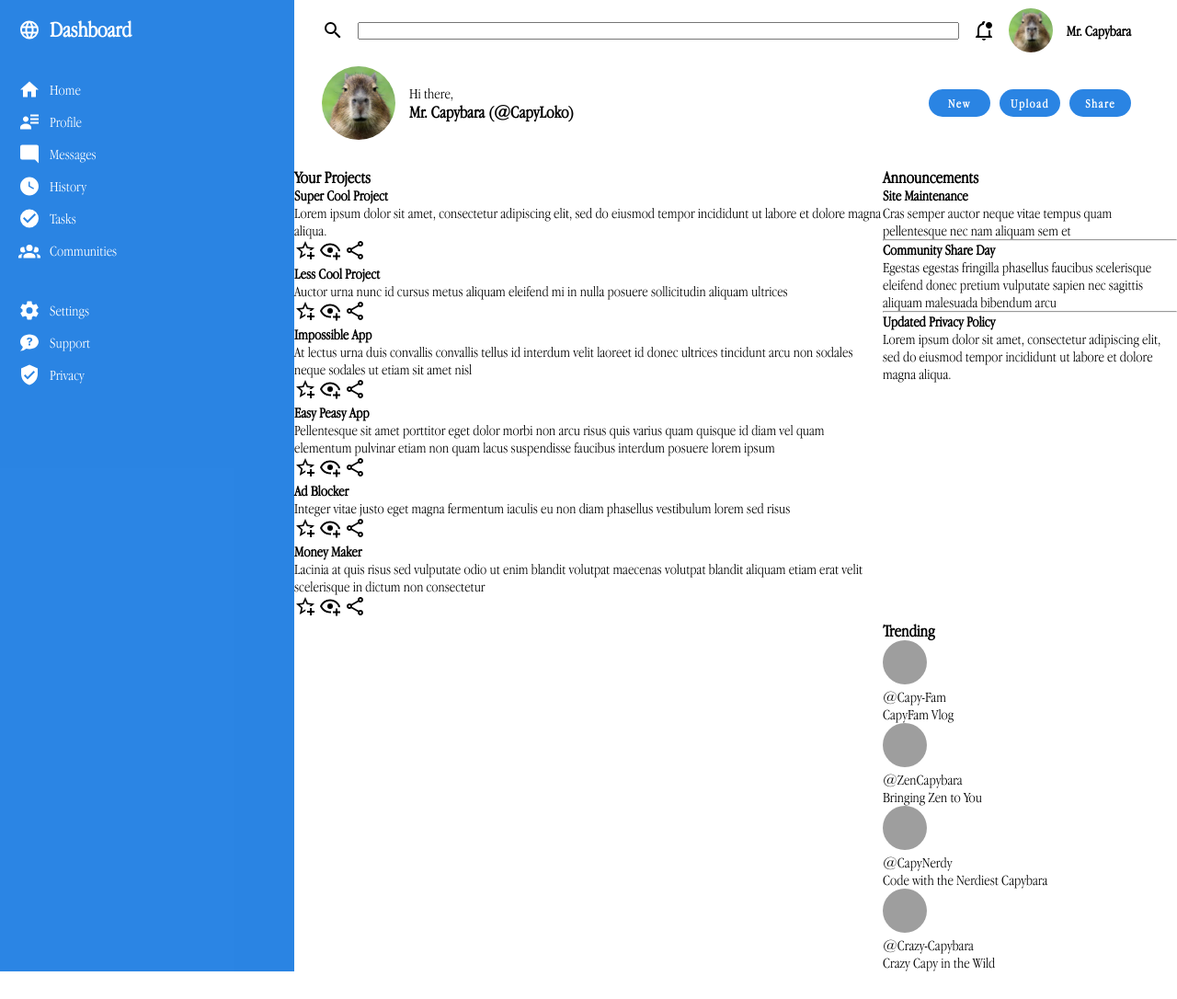
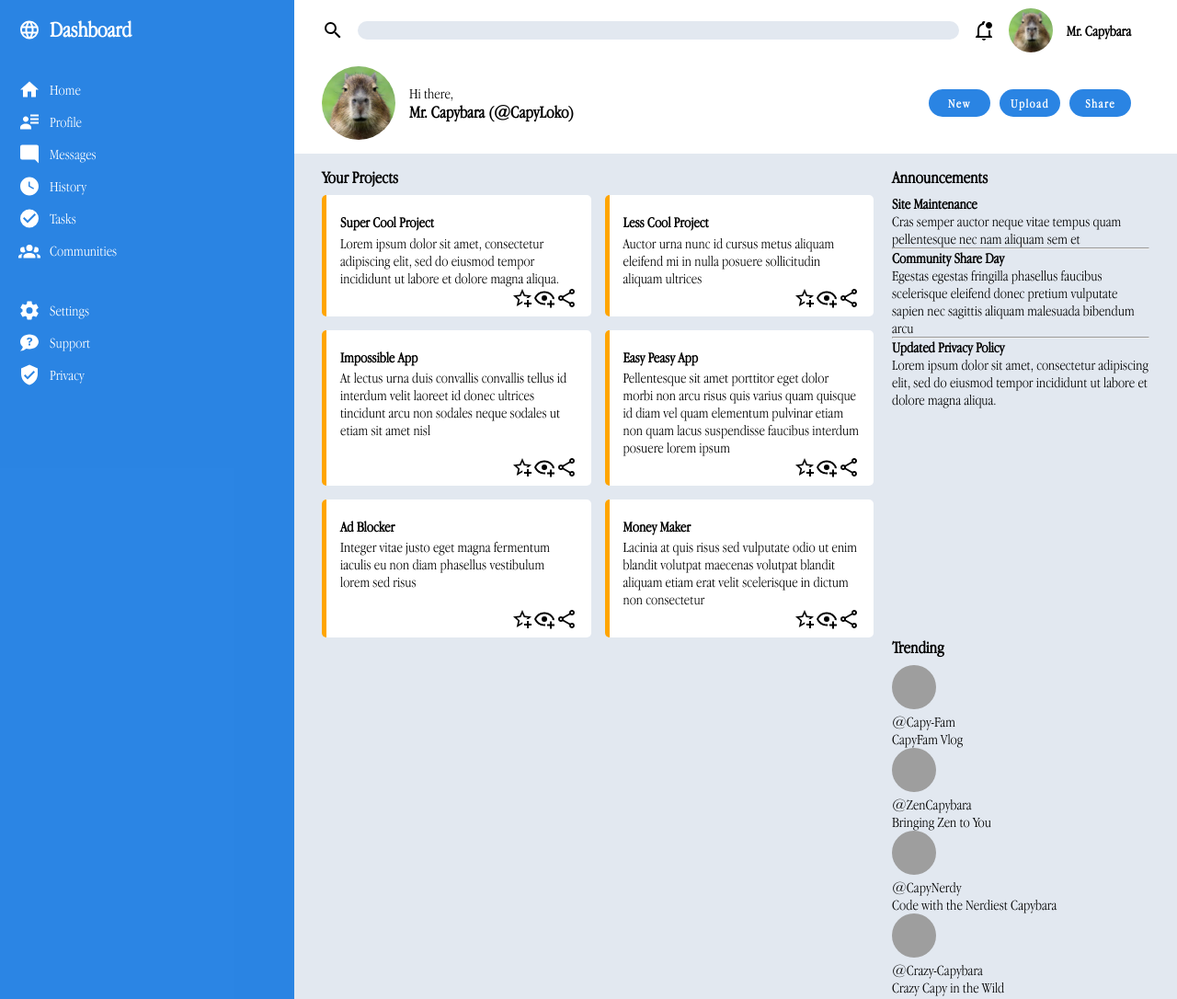
Before and after one commit to L-Benvenuti/project-admin.dashboard, a plain HTML site: page index.html in a window 1280 px wide. Shown: the top 1086 px of the page at 92% size. Before the commit the page ends 1056 px from the top, so only its background shows below. Drawn offline with Linux system fonts and the light colour scheme; grey boxes are pictures that could not be loaded.

Commit message:
add/fix: projects section layout grid/flex + cards layout and styling

```diff
--- a/index.html
+++ b/index.html
@@ -81,46 +81,60 @@
         <div class="projects">
             <h3>Your Projects</h3>
             <div class="items">
+                <div class="cards">
                     <h4>Super Cool Project</h4>
                     <p>Lorem ipsum dolor sit amet, consectetur adipiscing elit, sed do eiusmod tempor incididunt ut labore et dolore magna aliqua.</p>
+                    <div class="links">
                         <svg xmlns="http://www.w3.org/2000/svg" viewBox="0 0 24 24"><title>star-plus-outline</title><path d="M5.8 21L7.4 14L2 9.2L9.2 8.6L12 2L14.8 8.6L22 9.2L18.8 12H18C17.3 12 16.6 12.1 15.9 12.4L18.1 10.5L13.7 10.1L12 6.1L10.3 10.1L5.9 10.5L9.2 13.4L8.2 17.7L12 15.4L12.5 15.7C12.3 16.2 12.1 16.8 12.1 17.3L5.8 21M17 14V17H14V19H17V22H19V19H22V17H19V14H17Z" /></svg>
                         <svg xmlns="http://www.w3.org/2000/svg" viewBox="0 0 24 24"><title>eye-plus-outline</title><path d="M12,4.5C7,4.5 2.73,7.61 1,12C2.73,16.39 7,19.5 12,19.5C12.36,19.5 12.72,19.5 13.08,19.45C13.03,19.13 13,18.82 13,18.5C13,18.14 13.04,17.78 13.1,17.42C12.74,17.46 12.37,17.5 12,17.5C8.24,17.5 4.83,15.36 3.18,12C4.83,8.64 8.24,6.5 12,6.5C15.76,6.5 19.17,8.64 20.82,12C20.7,12.24 20.56,12.45 20.43,12.68C21.09,12.84 21.72,13.11 22.29,13.5C22.56,13 22.8,12.5 23,12C21.27,7.61 17,4.5 12,4.5M12,9A3,3 0 0,0 9,12A3,3 0 0,0 12,15A3,3 0 0,0 15,12A3,3 0 0,0 12,9M18,14.5V17.5H15V19.5H18V22.5H20V19.5H23V17.5H20V14.5H18Z" /></svg>
                         <svg xmlns="http://www.w3.org/2000/svg" viewBox="0 0 24 24"><title>share-variant-outline</title><path d="M18 16.08C17.24 16.08 16.56 16.38 16.04 16.85L8.91 12.7C8.96 12.47 9 12.24 9 12S8.96 11.53 8.91 11.3L15.96 7.19C16.5 7.69 17.21 8 18 8C19.66 8 21 6.66 21 5S19.66 2 18 2 15 3.34 15 5C15 5.24 15.04 5.47 15.09 5.7L8.04 9.81C7.5 9.31 6.79 9 6 9C4.34 9 3 10.34 3 12S4.34 15 6 15C6.79 15 7.5 14.69 8.04 14.19L15.16 18.34C15.11 18.55 15.08 18.77 15.08 19C15.08 20.61 16.39 21.91 18 21.91S20.92 20.61 20.92 19C20.92 17.39 19.61 16.08 18 16.08M18 4C18.55 4 19 4.45 19 5S18.55 6 18 6 17 5.55 17 5 17.45 4 18 4M6 13C5.45 13 5 12.55 5 12S5.45 11 6 11 7 11.45 7 12 6.55 13 6 13M18 20C17.45 20 17 19.55 17 19S17.45 18 18 18 19 18.45 19 19 18.55 20 18 20Z" /></svg>
                     </div>
-            <div class="items">
+                </div>
+                <div class="cards">
                     <h4>Less Cool Project</h4>
                     <p>Auctor urna nunc id cursus metus aliquam eleifend mi in nulla posuere sollicitudin aliquam ultrices</p>
+                    <div class="links">
                         <svg xmlns="http://www.w3.org/2000/svg" viewBox="0 0 24 24"><title>star-plus-outline</title><path d="M5.8 21L7.4 14L2 9.2L9.2 8.6L12 2L14.8 8.6L22 9.2L18.8 12H18C17.3 12 16.6 12.1 15.9 12.4L18.1 10.5L13.7 10.1L12 6.1L10.3 10.1L5.9 10.5L9.2 13.4L8.2 17.7L12 15.4L12.5 15.7C12.3 16.2 12.1 16.8 12.1 17.3L5.8 21M17 14V17H14V19H17V22H19V19H22V17H19V14H17Z" /></svg>
                         <svg xmlns="http://www.w3.org/2000/svg" viewBox="0 0 24 24"><title>eye-plus-outline</title><path d="M12,4.5C7,4.5 2.73,7.61 1,12C2.73,16.39 7,19.5 12,19.5C12.36,19.5 12.72,19.5 13.08,19.45C13.03,19.13 13,18.82 13,18.5C13,18.14 13.04,17.78 13.1,17.42C12.74,17.46 12.37,17.5 12,17.5C8.24,17.5 4.83,15.36 3.18,12C4.83,8.64 8.24,6.5 12,6.5C15.76,6.5 19.17,8.64 20.82,12C20.7,12.24 20.56,12.45 20.43,12.68C21.09,12.84 21.72,13.11 22.29,13.5C22.56,13 22.8,12.5 23,12C21.27,7.61 17,4.5 12,4.5M12,9A3,3 0 0,0 9,12A3,3 0 0,0 12,15A3,3 0 0,0 15,12A3,3 0 0,0 12,9M18,14.5V17.5H15V19.5H18V22.5H20V19.5H23V17.5H20V14.5H18Z" /></svg>
                         <svg xmlns="http://www.w3.org/2000/svg" viewBox="0 0 24 24"><title>share-variant-outline</title><path d="M18 16.08C17.24 16.08 16.56 16.38 16.04 16.85L8.91 12.7C8.96 12.47 9 12.24 9 12S8.96 11.53 8.91 11.3L15.96 7.19C16.5 7.69 17.21 8 18 8C19.66 8 21 6.66 21 5S19.66 2 18 2 15 3.34 15 5C15 5.24 15.04 5.47 15.09 5.7L8.04 9.81C7.5 9.31 6.79 9 6 9C4.34 9 3 10.34 3 12S4.34 15 6 15C6.79 15 7.5 14.69 8.04 14.19L15.16 18.34C15.11 18.55 15.08 18.77 15.08 19C15.08 20.61 16.39 21.91 18 21.91S20.92 20.61 20.92 19C20.92 17.39 19.61 16.08 18 16.08M18 4C18.55 4 19 4.45 19 5S18.55 6 18 6 17 5.55 17 5 17.45 4 18 4M6 13C5.45 13 5 12.55 5 12S5.45 11 6 11 7 11.45 7 12 6.55 13 6 13M18 20C17.45 20 17 19.55 17 19S17.45 18 18 18 19 18.45 19 19 18.55 20 18 20Z" /></svg>
                     </div>
-            <div class="items">
+                </div>
+                <div class="cards">
                     <h4>Impossible App</h4>
                     <p>At lectus urna duis convallis convallis tellus id interdum velit laoreet id donec ultrices tincidunt arcu non sodales neque sodales ut etiam sit amet nisl</p>
+                    <div class="links">
                         <svg xmlns="http://www.w3.org/2000/svg" viewBox="0 0 24 24"><title>star-plus-outline</title><path d="M5.8 21L7.4 14L2 9.2L9.2 8.6L12 2L14.8 8.6L22 9.2L18.8 12H18C17.3 12 16.6 12.1 15.9 12.4L18.1 10.5L13.7 10.1L12 6.1L10.3 10.1L5.9 10.5L9.2 13.4L8.2 17.7L12 15.4L12.5 15.7C12.3 16.2 12.1 16.8 12.1 17.3L5.8 21M17 14V17H14V19H17V22H19V19H22V17H19V14H17Z" /></svg>
                         <svg xmlns="http://www.w3.org/2000/svg" viewBox="0 0 24 24"><title>eye-plus-outline</title><path d="M12,4.5C7,4.5 2.73,7.61 1,12C2.73,16.39 7,19.5 12,19.5C12.36,19.5 12.72,19.5 13.08,19.45C13.03,19.13 13,18.82 13,18.5C13,18.14 13.04,17.78 13.1,17.42C12.74,17.46 12.37,17.5 12,17.5C8.24,17.5 4.83,15.36 3.18,12C4.83,8.64 8.24,6.5 12,6.5C15.76,6.5 19.17,8.64 20.82,12C20.7,12.24 20.56,12.45 20.43,12.68C21.09,12.84 21.72,13.11 22.29,13.5C22.56,13 22.8,12.5 23,12C21.27,7.61 17,4.5 12,4.5M12,9A3,3 0 0,0 9,12A3,3 0 0,0 12,15A3,3 0 0,0 15,12A3,3 0 0,0 12,9M18,14.5V17.5H15V19.5H18V22.5H20V19.5H23V17.5H20V14.5H18Z" /></svg>
                         <svg xmlns="http://www.w3.org/2000/svg" viewBox="0 0 24 24"><title>share-variant-outline</title><path d="M18 16.08C17.24 16.08 16.56 16.38 16.04 16.85L8.91 12.7C8.96 12.47 9 12.24 9 12S8.96 11.53 8.91 11.3L15.96 7.19C16.5 7.69 17.21 8 18 8C19.66 8 21 6.66 21 5S19.66 2 18 2 15 3.34 15 5C15 5.24 15.04 5.47 15.09 5.7L8.04 9.81C7.5 9.31 6.79 9 6 9C4.34 9 3 10.34 3 12S4.34 15 6 15C6.79 15 7.5 14.69 8.04 14.19L15.16 18.34C15.11 18.55 15.08 18.77 15.08 19C15.08 20.61 16.39 21.91 18 21.91S20.92 20.61 20.92 19C20.92 17.39 19.61 16.08 18 16.08M18 4C18.55 4 19 4.45 19 5S18.55 6 18 6 17 5.55 17 5 17.45 4 18 4M6 13C5.45 13 5 12.55 5 12S5.45 11 6 11 7 11.45 7 12 6.55 13 6 13M18 20C17.45 20 17 19.55 17 19S17.45 18 18 18 19 18.45 19 19 18.55 20 18 20Z" /></svg>
                     </div>
-            <div class="items">
+                </div>
+                <div class="cards">
                     <h4>Easy Peasy App</h4>
                     <p>Pellentesque sit amet porttitor eget dolor morbi non arcu risus quis varius quam quisque id diam vel quam elementum pulvinar etiam non quam lacus suspendisse faucibus interdum posuere lorem ipsum</p>
+                    <div class="links">
                         <svg xmlns="http://www.w3.org/2000/svg" viewBox="0 0 24 24"><title>star-plus-outline</title><path d="M5.8 21L7.4 14L2 9.2L9.2 8.6L12 2L14.8 8.6L22 9.2L18.8 12H18C17.3 12 16.6 12.1 15.9 12.4L18.1 10.5L13.7 10.1L12 6.1L10.3 10.1L5.9 10.5L9.2 13.4L8.2 17.7L12 15.4L12.5 15.7C12.3 16.2 12.1 16.8 12.1 17.3L5.8 21M17 14V17H14V19H17V22H19V19H22V17H19V14H17Z" /></svg>
                         <svg xmlns="http://www.w3.org/2000/svg" viewBox="0 0 24 24"><title>eye-plus-outline</title><path d="M12,4.5C7,4.5 2.73,7.61 1,12C2.73,16.39 7,19.5 12,19.5C12.36,19.5 12.72,19.5 13.08,19.45C13.03,19.13 13,18.82 13,18.5C13,18.14 13.04,17.78 13.1,17.42C12.74,17.46 12.37,17.5 12,17.5C8.24,17.5 4.83,15.36 3.18,12C4.83,8.64 8.24,6.5 12,6.5C15.76,6.5 19.17,8.64 20.82,12C20.7,12.24 20.56,12.45 20.43,12.68C21.09,12.84 21.72,13.11 22.29,13.5C22.56,13 22.8,12.5 23,12C21.27,7.61 17,4.5 12,4.5M12,9A3,3 0 0,0 9,12A3,3 0 0,0 12,15A3,3 0 0,0 15,12A3,3 0 0,0 12,9M18,14.5V17.5H15V19.5H18V22.5H20V19.5H23V17.5H20V14.5H18Z" /></svg>
                         <svg xmlns="http://www.w3.org/2000/svg" viewBox="0 0 24 24"><title>share-variant-outline</title><path d="M18 16.08C17.24 16.08 16.56 16.38 16.04 16.85L8.91 12.7C8.96 12.47 9 12.24 9 12S8.96 11.53 8.91 11.3L15.96 7.19C16.5 7.69 17.21 8 18 8C19.66 8 21 6.66 21 5S19.66 2 18 2 15 3.34 15 5C15 5.24 15.04 5.47 15.09 5.7L8.04 9.81C7.5 9.31 6.79 9 6 9C4.34 9 3 10.34 3 12S4.34 15 6 15C6.79 15 7.5 14.69 8.04 14.19L15.16 18.34C15.11 18.55 15.08 18.77 15.08 19C15.08 20.61 16.39 21.91 18 21.91S20.92 20.61 20.92 19C20.92 17.39 19.61 16.08 18 16.08M18 4C18.55 4 19 4.45 19 5S18.55 6 18 6 17 5.55 17 5 17.45 4 18 4M6 13C5.45 13 5 12.55 5 12S5.45 11 6 11 7 11.45 7 12 6.55 13 6 13M18 20C17.45 20 17 19.55 17 19S17.45 18 18 18 19 18.45 19 19 18.55 20 18 20Z" /></svg>
                     </div>
-            <div class="items">
+                </div>
+                <div class="cards">
                     <h4>Ad Blocker</h4>
                     <p>Integer vitae justo eget magna fermentum iaculis eu non diam phasellus vestibulum lorem sed risus</p>
+                    <div class="links">
                         <svg xmlns="http://www.w3.org/2000/svg" viewBox="0 0 24 24"><title>star-plus-outline</title><path d="M5.8 21L7.4 14L2 9.2L9.2 8.6L12 2L14.8 8.6L22 9.2L18.8 12H18C17.3 12 16.6 12.1 15.9 12.4L18.1 10.5L13.7 10.1L12 6.1L10.3 10.1L5.9 10.5L9.2 13.4L8.2 17.7L12 15.4L12.5 15.7C12.3 16.2 12.1 16.8 12.1 17.3L5.8 21M17 14V17H14V19H17V22H19V19H22V17H19V14H17Z" /></svg>
                         <svg xmlns="http://www.w3.org/2000/svg" viewBox="0 0 24 24"><title>eye-plus-outline</title><path d="M12,4.5C7,4.5 2.73,7.61 1,12C2.73,16.39 7,19.5 12,19.5C12.36,19.5 12.72,19.5 13.08,19.45C13.03,19.13 13,18.82 13,18.5C13,18.14 13.04,17.78 13.1,17.42C12.74,17.46 12.37,17.5 12,17.5C8.24,17.5 4.83,15.36 3.18,12C4.83,8.64 8.24,6.5 12,6.5C15.76,6.5 19.17,8.64 20.82,12C20.7,12.24 20.56,12.45 20.43,12.68C21.09,12.84 21.72,13.11 22.29,13.5C22.56,13 22.8,12.5 23,12C21.27,7.61 17,4.5 12,4.5M12,9A3,3 0 0,0 9,12A3,3 0 0,0 12,15A3,3 0 0,0 15,12A3,3 0 0,0 12,9M18,14.5V17.5H15V19.5H18V22.5H20V19.5H23V17.5H20V14.5H18Z" /></svg>
                         <svg xmlns="http://www.w3.org/2000/svg" viewBox="0 0 24 24"><title>share-variant-outline</title><path d="M18 16.08C17.24 16.08 16.56 16.38 16.04 16.85L8.91 12.7C8.96 12.47 9 12.24 9 12S8.96 11.53 8.91 11.3L15.96 7.19C16.5 7.69 17.21 8 18 8C19.66 8 21 6.66 21 5S19.66 2 18 2 15 3.34 15 5C15 5.24 15.04 5.47 15.09 5.7L8.04 9.81C7.5 9.31 6.79 9 6 9C4.34 9 3 10.34 3 12S4.34 15 6 15C6.79 15 7.5 14.69 8.04 14.19L15.16 18.34C15.11 18.55 15.08 18.77 15.08 19C15.08 20.61 16.39 21.91 18 21.91S20.92 20.61 20.92 19C20.92 17.39 19.61 16.08 18 16.08M18 4C18.55 4 19 4.45 19 5S18.55 6 18 6 17 5.55 17 5 17.45 4 18 4M6 13C5.45 13 5 12.55 5 12S5.45 11 6 11 7 11.45 7 12 6.55 13 6 13M18 20C17.45 20 17 19.55 17 19S17.45 18 18 18 19 18.45 19 19 18.55 20 18 20Z" /></svg>
                     </div>
-            <div class="items">
+                </div>
+                <div class="cards">
                     <h4>Money Maker</h4>
                     <p>Lacinia at quis risus sed vulputate odio ut enim blandit volutpat maecenas volutpat blandit aliquam etiam erat velit scelerisque in dictum non consectetur</p>
+                    <div class="links">
                         <svg xmlns="http://www.w3.org/2000/svg" viewBox="0 0 24 24"><title>star-plus-outline</title><path d="M5.8 21L7.4 14L2 9.2L9.2 8.6L12 2L14.8 8.6L22 9.2L18.8 12H18C17.3 12 16.6 12.1 15.9 12.4L18.1 10.5L13.7 10.1L12 6.1L10.3 10.1L5.9 10.5L9.2 13.4L8.2 17.7L12 15.4L12.5 15.7C12.3 16.2 12.1 16.8 12.1 17.3L5.8 21M17 14V17H14V19H17V22H19V19H22V17H19V14H17Z" /></svg>
                         <svg xmlns="http://www.w3.org/2000/svg" viewBox="0 0 24 24"><title>eye-plus-outline</title><path d="M12,4.5C7,4.5 2.73,7.61 1,12C2.73,16.39 7,19.5 12,19.5C12.36,19.5 12.72,19.5 13.08,19.45C13.03,19.13 13,18.82 13,18.5C13,18.14 13.04,17.78 13.1,17.42C12.74,17.46 12.37,17.5 12,17.5C8.24,17.5 4.83,15.36 3.18,12C4.83,8.64 8.24,6.5 12,6.5C15.76,6.5 19.17,8.64 20.82,12C20.7,12.24 20.56,12.45 20.43,12.68C21.09,12.84 21.72,13.11 22.29,13.5C22.56,13 22.8,12.5 23,12C21.27,7.61 17,4.5 12,4.5M12,9A3,3 0 0,0 9,12A3,3 0 0,0 12,15A3,3 0 0,0 15,12A3,3 0 0,0 12,9M18,14.5V17.5H15V19.5H18V22.5H20V19.5H23V17.5H20V14.5H18Z" /></svg>
                         <svg xmlns="http://www.w3.org/2000/svg" viewBox="0 0 24 24"><title>share-variant-outline</title><path d="M18 16.08C17.24 16.08 16.56 16.38 16.04 16.85L8.91 12.7C8.96 12.47 9 12.24 9 12S8.96 11.53 8.91 11.3L15.96 7.19C16.5 7.69 17.21 8 18 8C19.66 8 21 6.66 21 5S19.66 2 18 2 15 3.34 15 5C15 5.24 15.04 5.47 15.09 5.7L8.04 9.81C7.5 9.31 6.79 9 6 9C4.34 9 3 10.34 3 12S4.34 15 6 15C6.79 15 7.5 14.69 8.04 14.19L15.16 18.34C15.11 18.55 15.08 18.77 15.08 19C15.08 20.61 16.39 21.91 18 21.91S20.92 20.61 20.92 19C20.92 17.39 19.61 16.08 18 16.08M18 4C18.55 4 19 4.45 19 5S18.55 6 18 6 17 5.55 17 5 17.45 4 18 4M6 13C5.45 13 5 12.55 5 12S5.45 11 6 11 7 11.45 7 12 6.55 13 6 13M18 20C17.45 20 17 19.55 17 19S17.45 18 18 18 19 18.45 19 19 18.55 20 18 20Z" /></svg>
+                    </div>
+                </div>
             </div>
         </div>
         <div class="announcements">
@@ -137,8 +151,8 @@
             </div>
         </div>
         <div class="trending">
+            <h3>Trending</h3>
             <div class="container">
-                <h3>Trending</h3>
                 <div class="profile1">
                     <img class="profile" src="https://cdn.britannica.com/79/191679-050-C7114D2B/Adult-capybara.jpg">
                     <p>@Capy-Fam</p>
--- a/style.css
+++ b/style.css
@@ -72,6 +72,11 @@ body {
 
 .top > input {
     flex: 1;
+    border: none;
+    background-color: #E2E8F0;
+    height: 1.5em;
+    border-radius: 20px;
+    padding-left: 10px;
 }
 
 .info {
@@ -81,7 +86,7 @@ body {
     grid-template-columns: 1fr;
     grid-auto-flow: column;
     grid-gap: 10px;
-    padding: 0 50px 30px 30px;
+    padding: 0 50px 15px 30px;
 }
 
 .info1 {
@@ -105,8 +110,43 @@ button {
 .main {
     display: grid;
     grid-template-columns: 2fr 1fr;
+    padding: 15px 30px 30px 30px;
+    background-color: #E2E8F0;
+}
+
+.projects > h3,
+.announcements > h3,
+.trending > h3 {
+    margin-bottom: 0.5em;
+}
+
+.items {
+    display: grid;
+    grid-template-columns: repeat(auto-fit, minmax(200px, 1fr));
+    grid-gap: 15px;
+}
+
+.cards {
+    background-color: white;
+    padding: 20px 15px 8px 15px;
+    border-radius: 5px;
+    border-left: 5px solid orange;
+    display: flex;
+    flex-direction: column;
+}
+
+.cards > h4 {
+    margin-bottom: 0.2em;
+}
+
+div > .links {
+    margin-top: auto;
+    align-self: flex-end;
+    display: flex;
+    justify-content: flex-end;
 }
 
 .announcements, .trending {
     grid-column: 2 / 3;
+    padding-left: 20px;
 }
```
Lines whose indentation alone changed are shown as unchanged.
